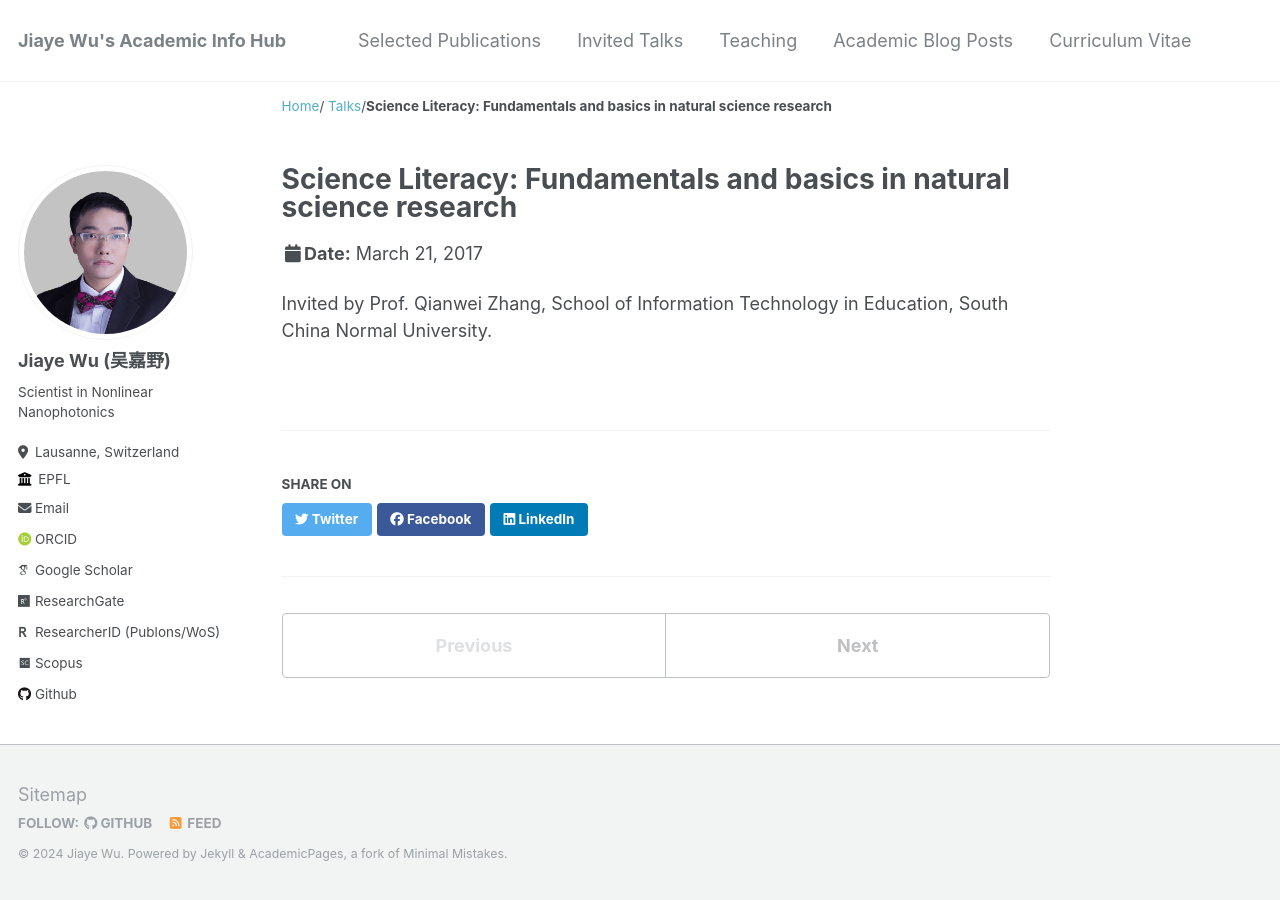
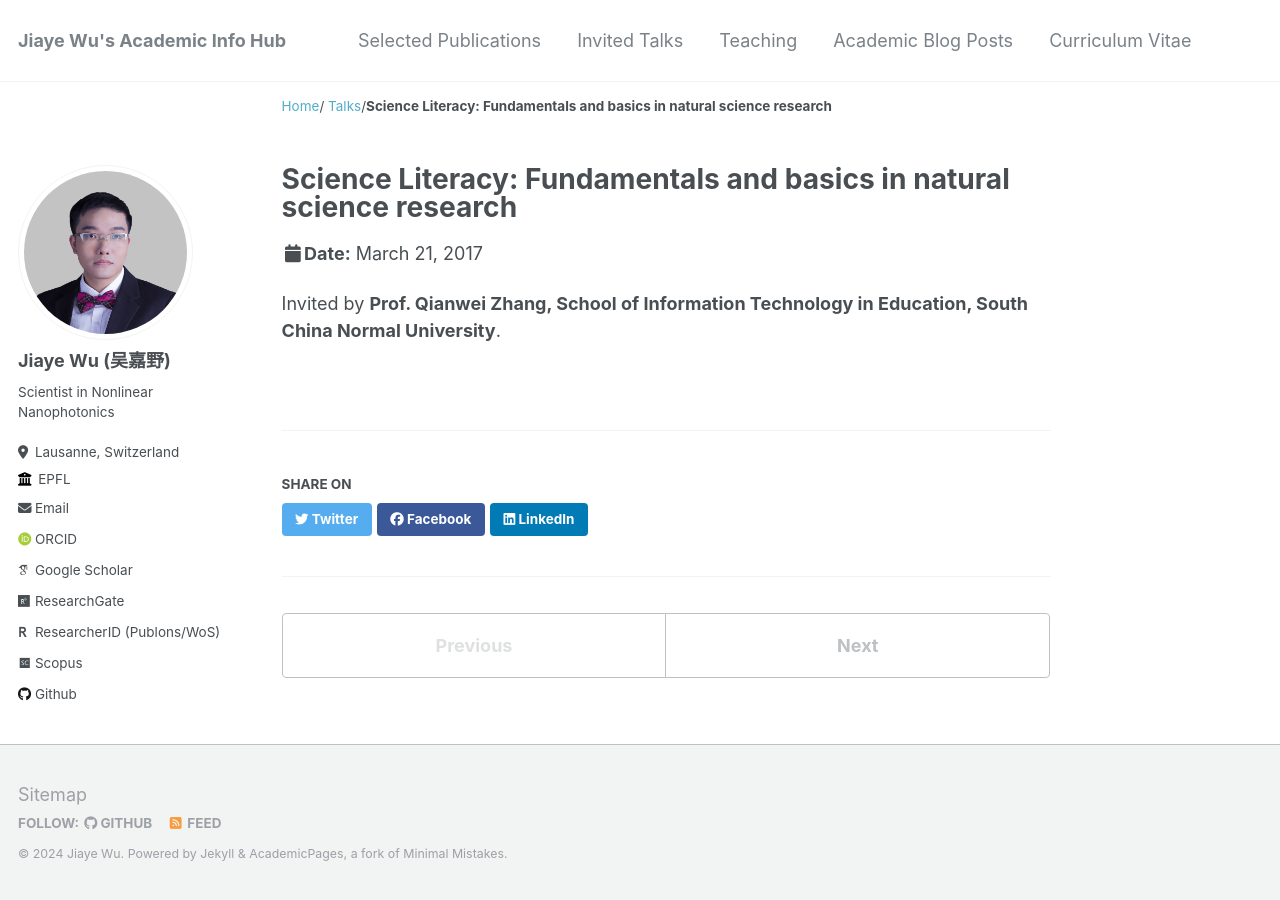
Before and after one commit to jiaye-wu/academicpages-version, a Jekyll site: the page built from _talks/2017-03-SCNU.md, in a window 1280 px wide. Built offline with Jekyll 4.4.1, drawn with Linux system fonts in a browser that asks for light colours; some web fonts are replaced.

```diff
--- a/_talks/2017-03-SCNU.md
+++ b/_talks/2017-03-SCNU.md
@@ -8,4 +8,4 @@ date: 2017-03-21
 location: "Guangzhou, China"
 ---
 
-Invited by Prof. Qianwei Zhang, School of Information Technology in Education, South China Normal University.
+Invited by **Prof. Qianwei Zhang, School of Information Technology in Education, South China Normal University**.
```
